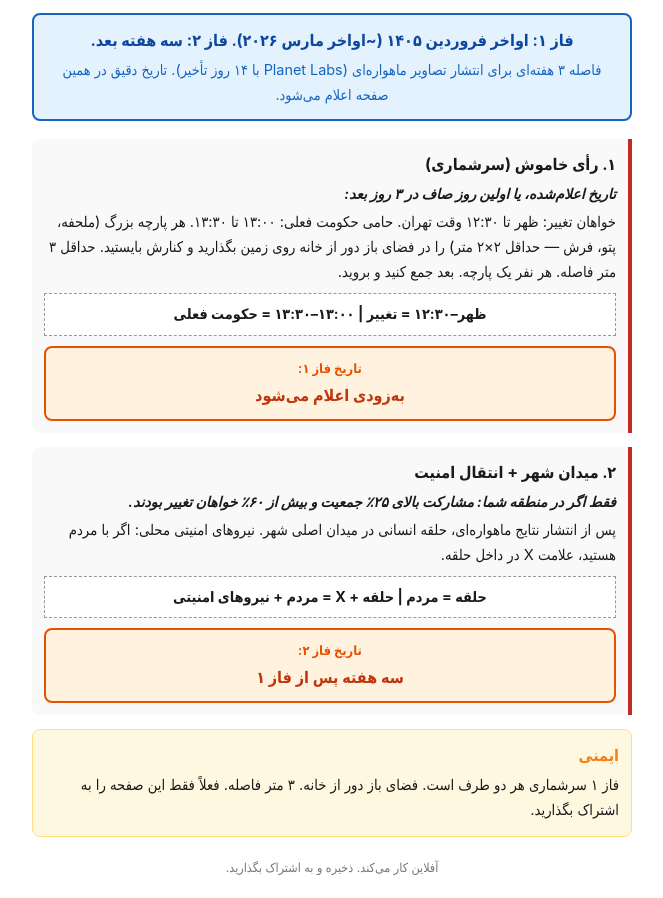
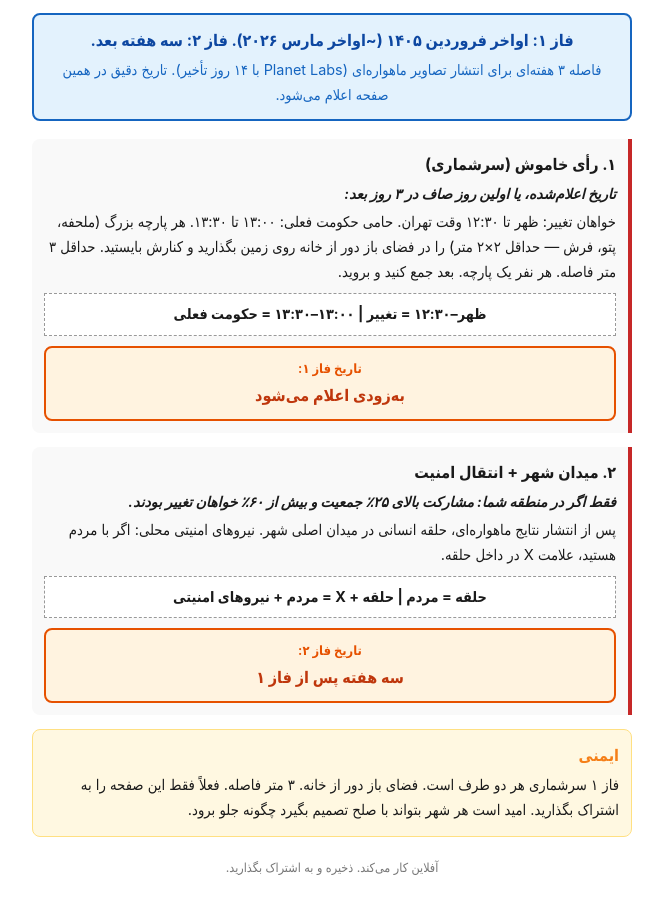
Before and after one commit to sagearbor/coord-transition, a plain HTML site: page index.html in a window 1280 px wide. Shown: the part 166-1064 px from the top of the page, without its empty margins (308-971 px from the left). Drawn offline with Linux system fonts and the light colour scheme.

Commit message:
Add hopeful cooperation line to safety notes in all 5 languages
Co-Authored-By: Claude Opus 4.6 <noreply@anthropic.com>

```diff
--- a/index.html
+++ b/index.html
@@ -111,7 +111,7 @@
                 phase2DateLabel: 'تاریخ فاز ۲:',
                 phase2Pending: 'سه هفته پس از فاز ۱',
                 safetyTitle: 'ایمنی',
-                safetyText: 'فاز ۱ سرشماری هر دو طرف است. فضای باز دور از خانه. ۳ متر فاصله. فعلاً فقط این صفحه را به اشتراک بگذارید.',
+                safetyText: 'فاز ۱ سرشماری هر دو طرف است. فضای باز دور از خانه. ۳ متر فاصله. فعلاً فقط این صفحه را به اشتراک بگذارید. امید است هر شهر بتواند با صلح تصمیم بگیرد چگونه جلو برود.',
                 footer: 'آفلاین کار می‌کند. ذخیره و به اشتراک بگذارید.'
             },
             az: {
@@ -134,7 +134,7 @@
                 phase2DateLabel: 'فاز ۲ تاریخی:',
                 phase2Pending: 'فاز ۱-دن اوچ هفته سونرا',
                 safetyTitle: 'تحلوکه‌سیزلیک',
-                safetyText: 'فاز ۱ هر ایکی طرف اوچون سرشماریدیر. ائودن اوزاق آچیق یئر. ۳ متر فاصله. هله‌لیک یالنیز بو صحیفه‌نی پایلاشین.',
+                safetyText: 'فاز ۱ هر ایکی طرف اوچون سرشماریدیر. ائودن اوزاق آچیق یئر. ۳ متر فاصله. هله‌لیک یالنیز بو صحیفه‌نی پایلاشین. اومید واردیر هر شهر صلح ایله بیرلیکده قرار وئرسین.',
                 footer: 'آفلاین ایشله‌ییر. ساخلایین و پایلاشین.'
             },
             ku: {
@@ -157,7 +157,7 @@
                 phase2DateLabel: 'ڕێکەوتی قۆناغی ٢:',
                 phase2Pending: 'سێ هەفتە دوای قۆناغی ١',
                 safetyTitle: 'ئاسایش',
-                safetyText: 'قۆناغی ١ سەرژمێرییە بۆ هەردوو لایەن. شوێنی کراوە دوور لە ماڵ. ٣ مەتر فاصلە. ئێستا تەنها ئەم پەڕەیە بڵاوبکەرەوە.',
+                safetyText: 'قۆناغی ١ سەرژمێرییە بۆ هەردوو لایەن. شوێنی کراوە دوور لە ماڵ. ٣ مەتر فاصلە. ئێستا تەنها ئەم پەڕەیە بڵاوبکەرەوە. هیوادارین هەر شارێک بتوانێت بە ئاشتی ڕێکبکەوێت چۆن پێشبچێت.',
                 footer: 'بەبێ ئینتەرنێت کار دەکات. هەڵیبگرە و بیبەخشە.'
             },
             ar: {
@@ -180,7 +180,7 @@
                 phase2DateLabel: 'موعد المرحلة ٢:',
                 phase2Pending: 'بعد ٣ أسابيع من المرحلة ١',
                 safetyTitle: 'السلامة',
-                safetyText: 'المرحلة ١ إحصاء لكلا الطرفين. مكان مفتوح بعيداً عن المنازل. ٣ أمتار. حالياً فقط شاركوا هذه الصفحة.',
+                safetyText: 'المرحلة ١ إحصاء لكلا الطرفين. مكان مفتوح بعيداً عن المنازل. ٣ أمتار. حالياً فقط شاركوا هذه الصفحة. نأمل أن تتفق كل بلدة بسلام على المضي قدماً معاً.',
                 footer: 'يعمل بدون إنترنت. احفظوه وشاركوه.'
             },
             en: {
@@ -203,7 +203,7 @@
                 phase2DateLabel: 'Phase 2 date:',
                 phase2Pending: 'Three weeks after Phase 1',
                 safetyTitle: 'Safety',
-                safetyText: 'Phase 1 is a census for both sides. Open area away from home. 3 meters apart. For now, just share this page.',
+                safetyText: 'Phase 1 is a census for both sides. Open area away from home. 3 meters apart. For now, just share this page. Hopefully each town can agree peacefully on how to move forward together.',
                 footer: 'Works offline. Save and share.'
             }
         };
```
